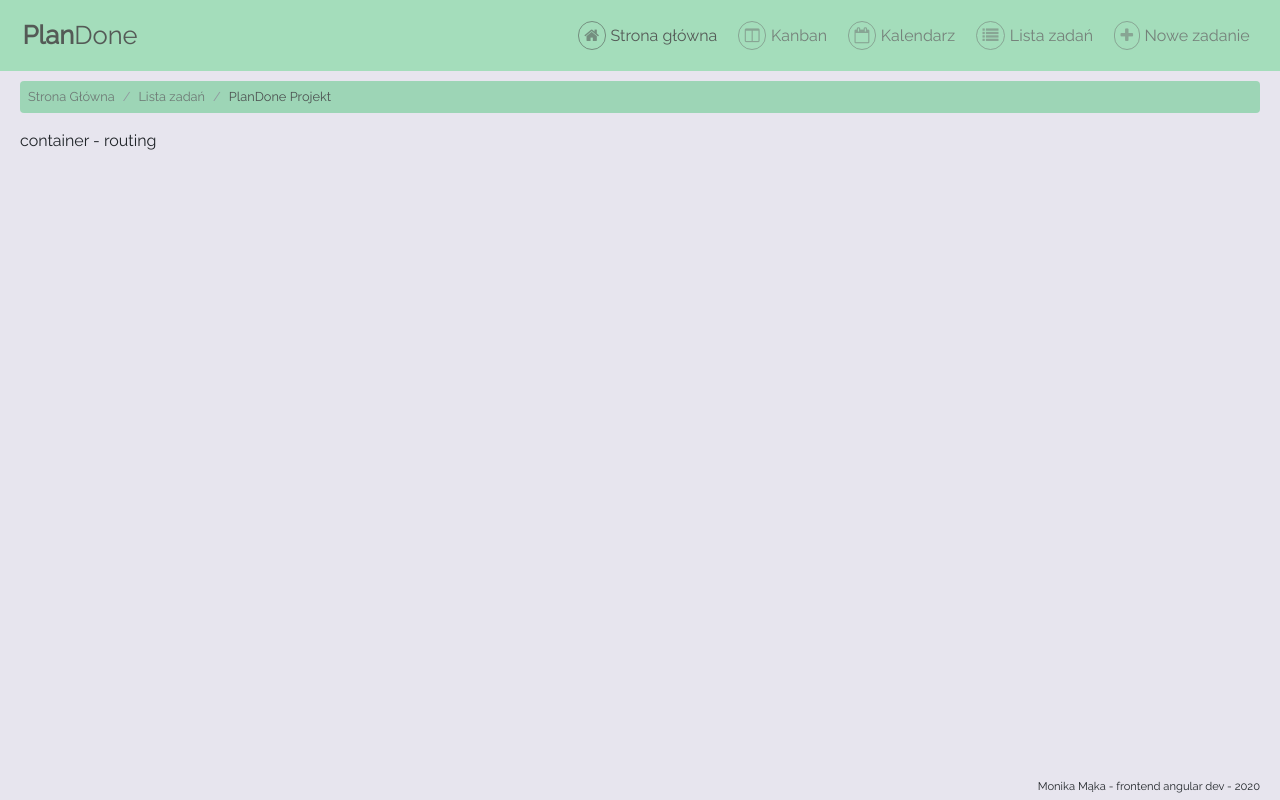
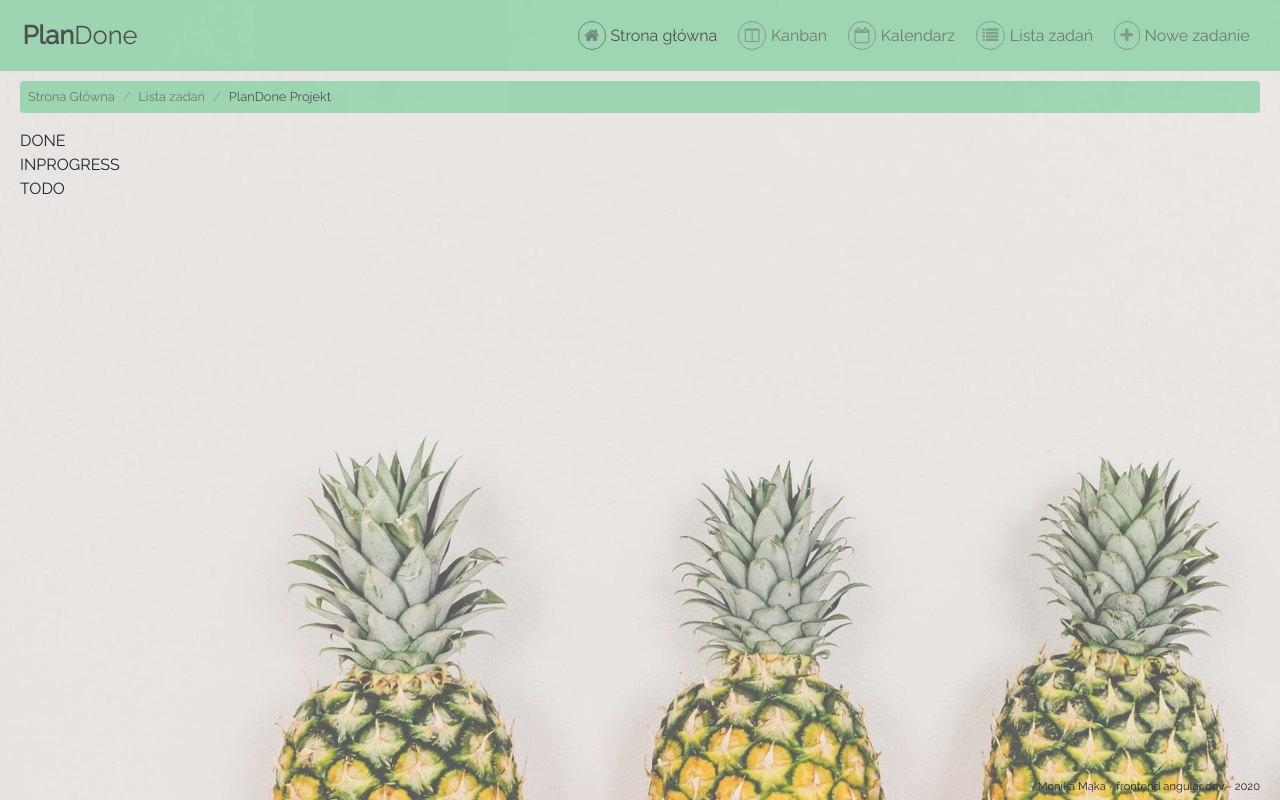
Before and after one commit to makamonika/PlanDone-project, an Angular app: page / in a window 1280 px wide. Built offline with nearby package versions, Linux system fonts and the light colour scheme.

Commit message:
Add: Bg image changed, Kanban added

```diff
--- a/src/app/app.component.html
+++ b/src/app/app.component.html
@@ -1 +1,3 @@
-<app-template></app-template>
+<div class="hero">
+<app-template style="position: relative"></app-template>
+</div>
--- a/src/app/app.component.scss
+++ b/src/app/app.component.scss
@@ -0,0 +1,16 @@
+.hero{
+    position: relative;
+    height: 100vh;
+    width: 100%;
+}
+.hero::before {
+    content: "";
+    background-image: url('../assets/pineapple_bg_2.jpg');
+    background-size: cover;
+    position: absolute;
+    top: 0px;
+    right: 0px;
+    bottom: 0px;
+    left: 0px;
+    opacity: 0.8;
+}
--- /dev/null
+++ b/src/app/kanban/kanban-data.service.ts
@@ -0,0 +1,42 @@
+import { Injectable } from '@angular/core';
+
+enum columnsName {
+  todo = 'TODO',
+  inprogress = 'INPROGRESS',
+  done = 'DONE'
+};
+
+@Injectable({
+  providedIn: 'root'
+})
+export class KanbanDataService {
+
+  constructor() { }
+
+  columnData: object[] = [{name: columnsName.done}, {name:columnsName.inprogress}, {name:columnsName.todo}];
+  tasks: object[] =[
+    {
+        type: columnsName.inprogress,
+        name: 'Dodać tablicę kaban',
+        description: 'Frontend, Backend, Baza danych',
+        dataStart: '27.07.2020',
+        dataEnd: '30.07.2020',
+        realization: 20,
+    },
+    {
+        type: columnsName.todo,
+        name: 'Zaimplementować kalendarz',
+        description: 'Skorzystać z zewnętrznej biblioteki',
+        dataStart: '31.07.2020',
+        dataEnd: '10.08.2020',
+        realization: 0,
+    },
+    {
+        type: columnsName.done,
+        name: 'Stworzyć główny layout',
+        description: 'Nawigacja, menu, stopka',
+        dataStart: '10.07.2020',
+        dataEnd: '20.07.2020',
+        realization: 100,
+    }];
+}
--- a/src/app/kanban/kanban.component.html
+++ b/src/app/kanban/kanban.component.html
@@ -1 +1 @@
-<p>kanban works!</p>
+<div *ngFor="let column of columns">{{column.name}}</div>
--- a/src/app/kanban/kanban.component.ts
+++ b/src/app/kanban/kanban.component.ts
@@ -1,4 +1,6 @@
 import { Component, OnInit } from '@angular/core';
+import { KanbanDataService } from './kanban-data.service';
+
 
 @Component({
   selector: 'app-kanban',
@@ -6,9 +8,8 @@ import { Component, OnInit } from '@angular/core';
   styleUrls: ['./kanban.component.scss']
 })
 export class KanbanComponent implements OnInit {
-
-  constructor() { }
-
+  constructor(private kanbanDataService: KanbanDataService) { }
+  columns = this.kanbanDataService.columnData;
   ngOnInit(): void {
   }
 
--- a/src/app/template/template.component.html
+++ b/src/app/template/template.component.html
@@ -33,7 +33,7 @@
         <li class="breadcrumb-item active">PlanDone Projekt</li>
       </ol>
     </nav>
-    <div>container - routing</div>
+    <div><app-kanban></app-kanban></div>
   </div>
   <div class="footer" style="text-align: end"><span>Monika Mąka - frontend angular dev - 2020</span></div>
 </div>
--- a/src/app/template/template.component.scss
+++ b/src/app/template/template.component.scss
@@ -1,38 +1,3 @@
-// ul {
-//     list-style-type: none;
-//     margin: 0;
-//     padding: 0;
-//     overflow: hidden;
-//     background-color: #7ecf9f;
-//   }
-//   ul.right{
-//       float: right;
-//   }
-
-//   li {
-//     float: right;
-//   }
-//   li.left {
-//     float: left;
-//     display: block;
-//     color: white;
-//     text-align: center;
-//     padding: 14px 16px;
-//     text-decoration: none;
-//     font-weight: 600;
-//   }
-
-//   li a {
-//     display: block;
-//     color: white;
-//     text-align: center;
-//     padding: 14px 16px;
-//     text-decoration: none;
-//   }
-//   li a:hover {
-//     background-color: #c6c5ca;
-//   }
-
 $bg-color-1: #7ecf9f;
 $bg-color-2: #fff5ef;
 $bg-color-3: #e7e5ee;
@@ -76,7 +41,6 @@ $font-color-active: rgba(0,0,0,.9);
 }
 
 .container{
-    background-color: $bg-color-3 ;
     padding: 10px 20px 10px 20px;
     margin: 0px;
     max-width: inherit;
@@ -84,9 +48,8 @@ $font-color-active: rgba(0,0,0,.9);
 
 
 .footer{
-    font-size: 0.7rem;
+    font-size: .7rem;
     padding: 5px 20px 5px 20px;
-    background-color: $bg-color-3;
 }
 .breadcrumb-style{
     background-color: $bg-color-1;
@@ -101,6 +64,10 @@ $font-color-active: rgba(0,0,0,.9);
 .breadcrumb-item.active{
     color: $font-color-active;
 }
+
+
+
+
 @media (max-width: 992px){
     .nav-icon{
         display: none;
--- a/src/styles.scss
+++ b/src/styles.scss
@@ -5,11 +5,3 @@ html, body {
     font-family: 'Raleway',
     //sans-serif;
 }
-
-html{
-    background-image: url(./assets/bg.jpg);
-    -webkit-background-size: cover;
-    -moz-background-size: cover;
-    -o-background-size: cover;
-    background-size: cover;
-}
```
Also changed, not shown: src/assets/pineapple_bg.jpg (added), src/assets/pineapple_bg_2.jpg (added).
